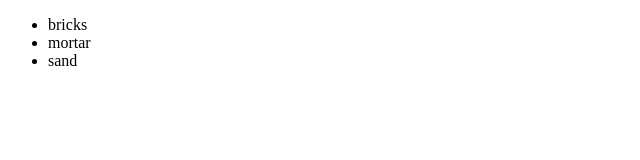
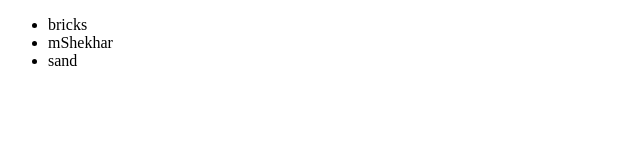
Before and after one commit to ShekharGupta5/newGitTest, a plain HTML site: page index.html in a window 1280 px wide. Shown: the full height of the page, 0-640 px from the left. Drawn offline with Linux system fonts and the light colour scheme.

Commit message:
i made shekhar change

```diff
--- a/index.html
+++ b/index.html
@@ -6,8 +6,8 @@
 <body>
 	<ul>
 	 	<li>bricks</li>
-	 	<li>mortar</li>
+	 	<li>mShekhar</li>
 	 	<li>sand</li>
  	</ul>
-</body>
+</gitbody>
 </html>
```
